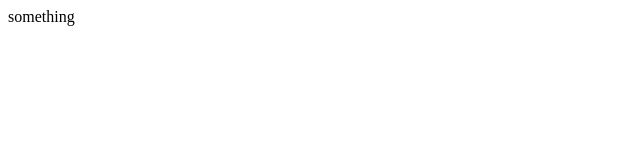
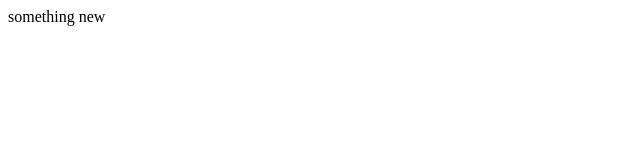
Before and after one commit to AnnaGo21/repo1, a plain HTML site: page index.html in a window 1280 px wide. Shown: the full height of the page, 0-640 px from the left. Drawn offline with Linux system fonts and the light colour scheme.

Commit message:
Update index.html

```diff
--- a/index.html
+++ b/index.html
@@ -7,6 +7,6 @@
     <title>Document</title>
 </head>
 <body>
-    something
+    something new
 </body>
 </html>
```
